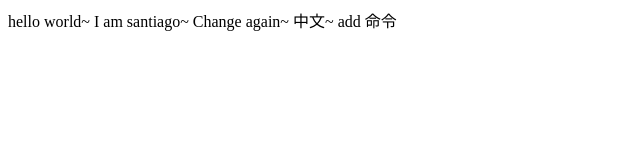
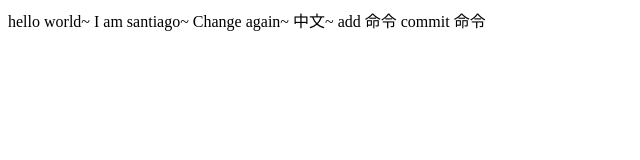
Before and after one commit to 3santiago3/git_learning, a plain HTML site: page index.html in a window 1280 px wide. Shown: the full height of the page, 0-640 px from the left. Drawn offline with Linux system fonts and the light colour scheme.

Commit message:
-mAdd commit command

```diff
--- a/index.html
+++ b/index.html
@@ -12,5 +12,6 @@
   Change again~
   中文~
   add 命令
+  commit 命令
 </body>
 </html>
```
